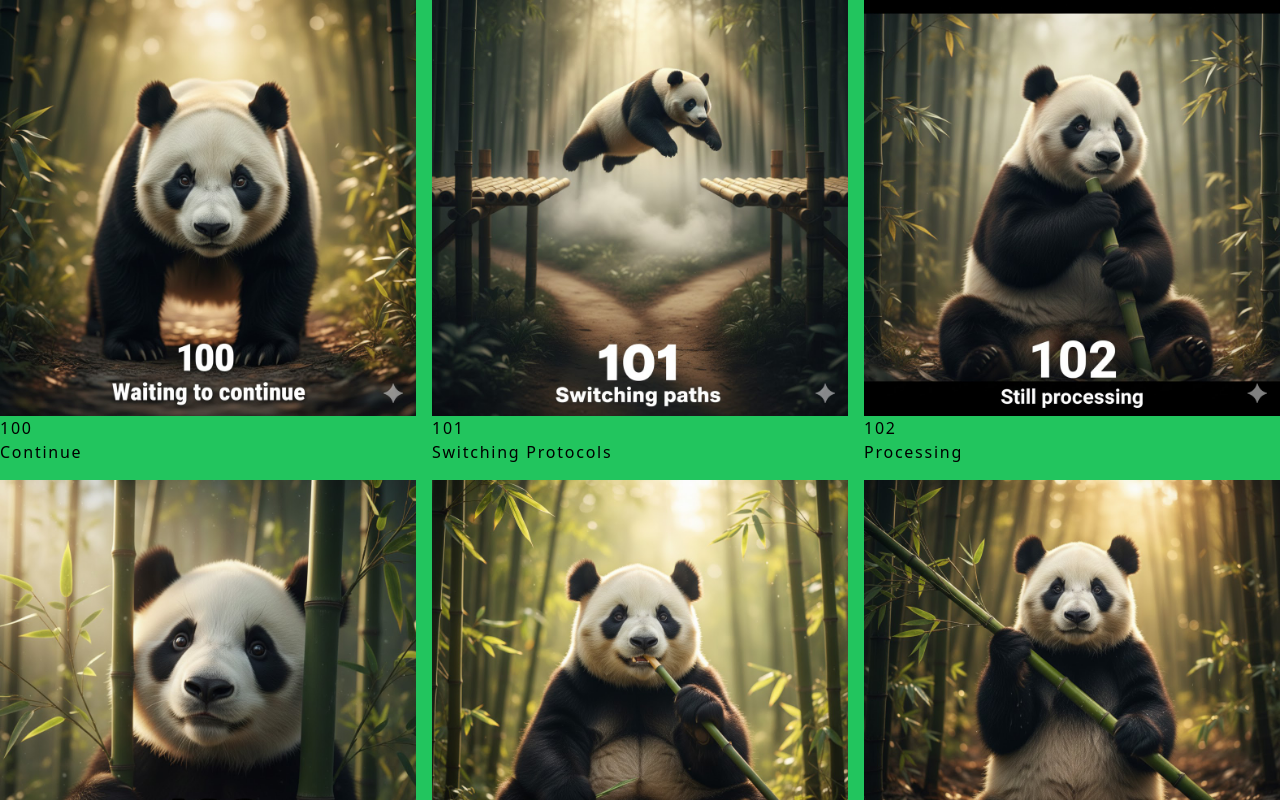
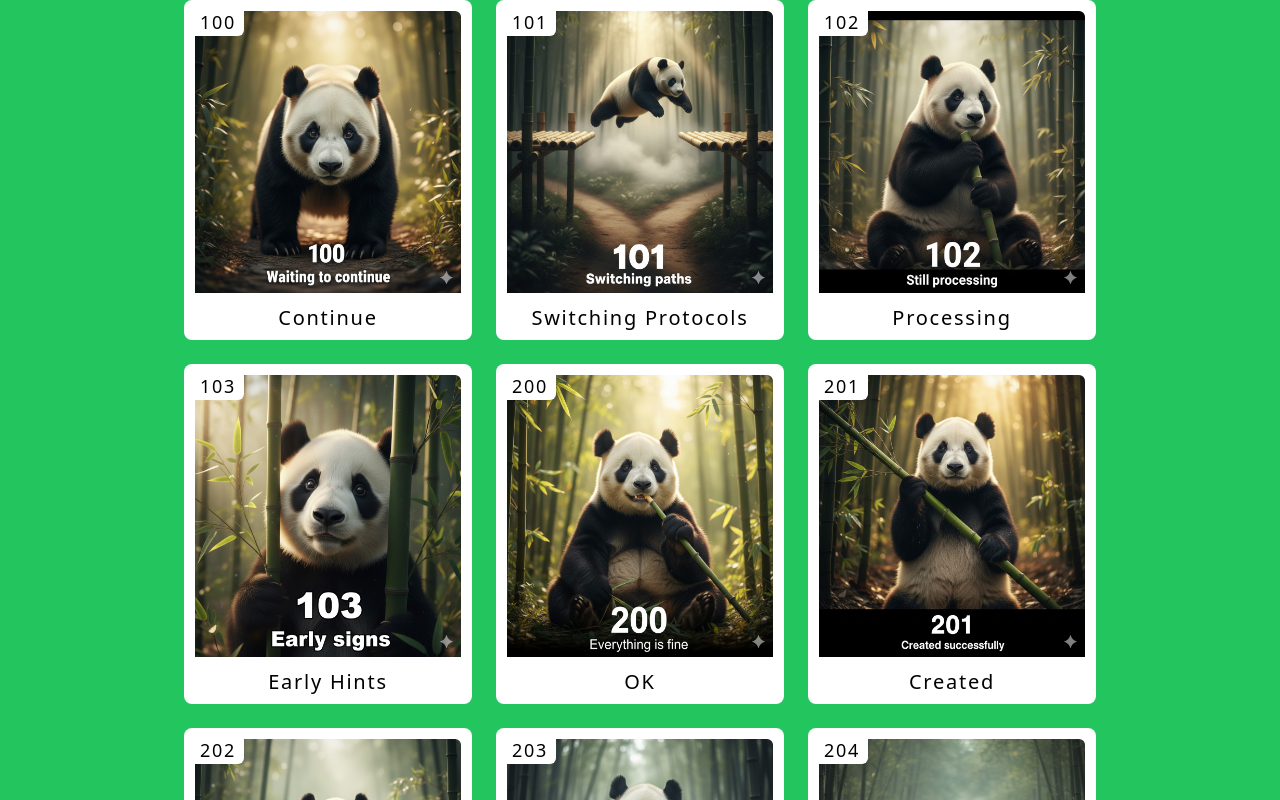
Before and after one commit to iamsatyanchal/http-panda, a React (Vite) app: page / in a window 1280 px wide. Shown: the top 800 px of the page. Built offline with nearby package versions, Linux system fonts and the light colour scheme; a web font is replaced by a local one.

Commit message:
Refactor status code display and update styles

```diff
--- a/src/App.tsx
+++ b/src/App.tsx
@@ -63,16 +63,16 @@ function App() {
     { code: 507, message: "Insufficient Storage" },
     { code: 508, message: "Loop Detected" },
     { code: 510, message: "Not Extended" },
-    { code: 511, message: "Network Authentication Required" }];
+    { code: 511, message: "Network Auth Required" }];
   return (
     <div className="flex flex-col justify-center items-center bg-green-500">
-      <div className="flex flex-col grid grid-cols-3 gap-4">
+      <div className="flex flex-col grid grid-cols-3 gap-6">
         {status_codes.map((code) => {
           return (
-            <div>
-              <img src={`./${code.code}.jpg`} />
-              <p key={code.code}>{code.code}</p>
-              <p key={code.message}>{code.message}</p>
+            <div className="bg-white p-2 w-72 rounded-lg">
+              <span className="absolute px-2 rounded-[0px_0px_6px_0px] text-center bg-white text-lg text-black" key={code.code}>{code.code}</span>
+              <img src={`./${code.code}.jpg`} className="w-72 h-72 rounded-[9px_9px_0px_0px] border-[3px] border-white" />
+              <p className="text-center px-1 mt-2 text-xl text-black box-shadow-lg" key={code.code}> {code.message}</p>
             </div>
           )
         })}
```
